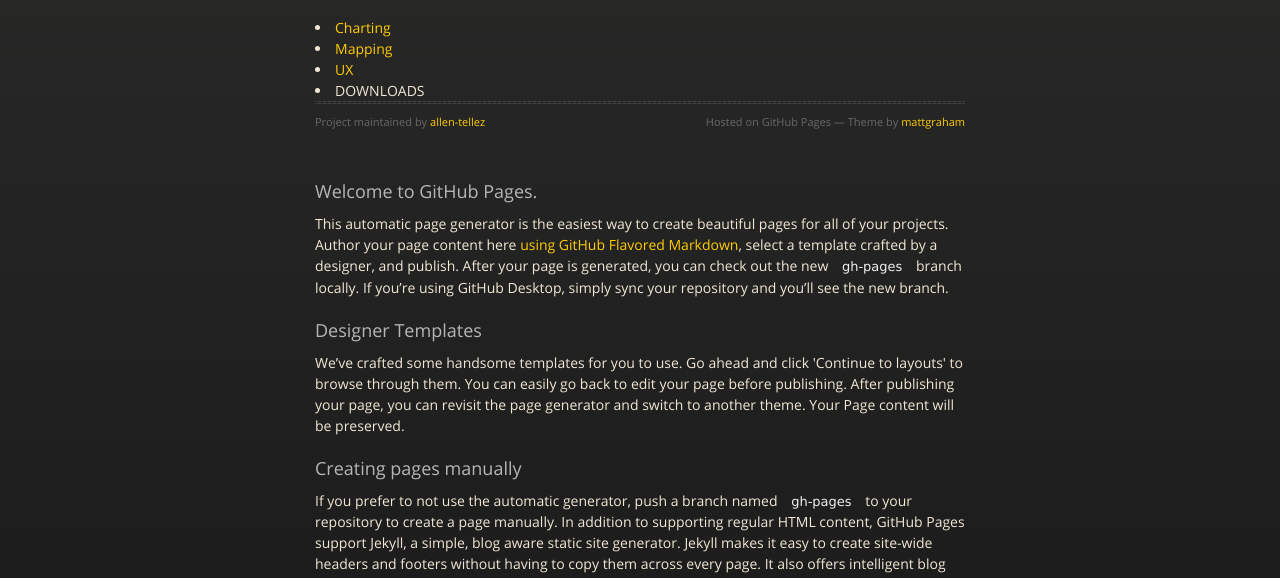
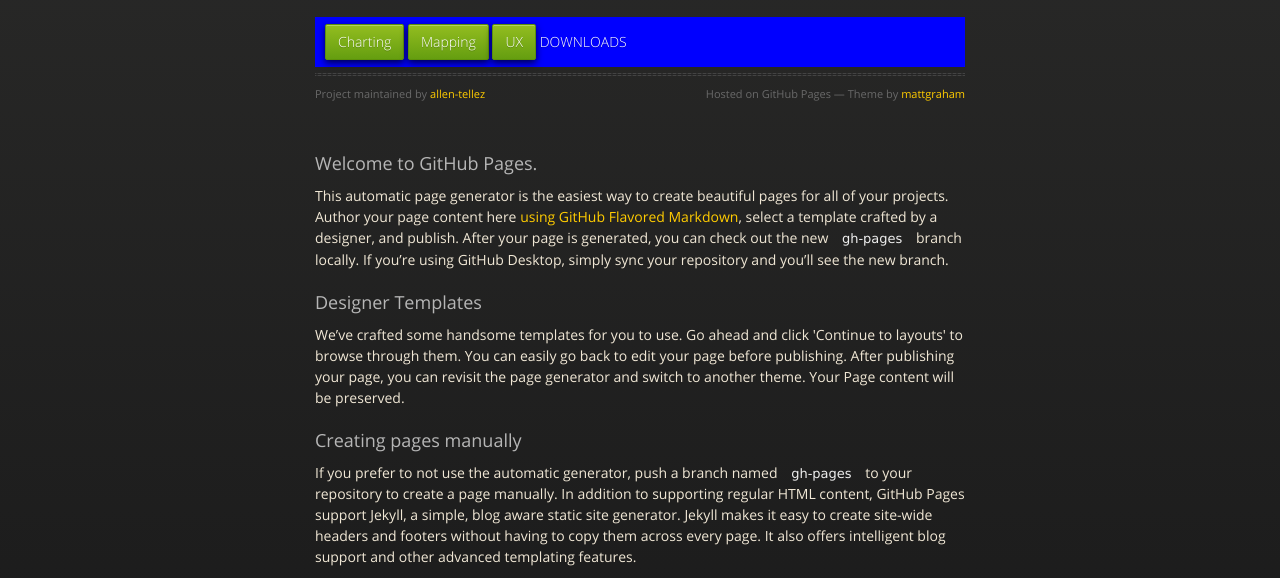
Before and after one commit to allen-tellez/projects, a plain HTML site: page index.html in a window 1280 px wide. Shown: the part 176-754 px from the top of the page. Drawn offline with nearby package versions, Linux system fonts and the light colour scheme.

Commit message:
Update styles.css

```diff
--- a/stylesheets/styles.css
+++ b/stylesheets/styles.css
@@ -708,14 +708,14 @@ dt {
   -o-box-shadow: 0px 1px 3px rgba(0, 0, 0, 0.25);
   box-shadow: 0px 1px 3px rgba(0, 0, 0, 0.25);
 }
-#header nav {
+nav {
   max-width: 650px;
   margin: 0 auto;
   padding: 0 10px;
   background: blue;
   margin: 6px auto;
 }
-#header nav li {
+nav li {
   font-family: 'OpenSansLight', "Helvetica Neue", Helvetica, Arial, sans-serif;
   font-weight: normal;
   list-style: none;
@@ -725,7 +725,7 @@ dt {
   text-shadow: 0px 1px 0px rgba(0, 0, 0, 0.2);
   font-size: 14px;
 }
-#header nav li a {
+nav li a {
   color: white;
   border: 1px solid #5d910b;
   background: -webkit-gradient(linear, 50% 0%, 50% 100%, color-stop(0%, #93bd20), color-stop(100%, #659e10));
@@ -752,7 +752,7 @@ dt {
   display: inline-block;
   text-align: center;
 }
-#header nav li a:hover {
+nav li a:hover {
   background: -webkit-gradient(linear, 50% 0%, 50% 100%, color-stop(0%, #749619), color-stop(100%, #527f0e));
   background: -webkit-linear-gradient(#749619, #527f0e);
   background: -moz-linear-gradient(#749619, #527f0e);
```
